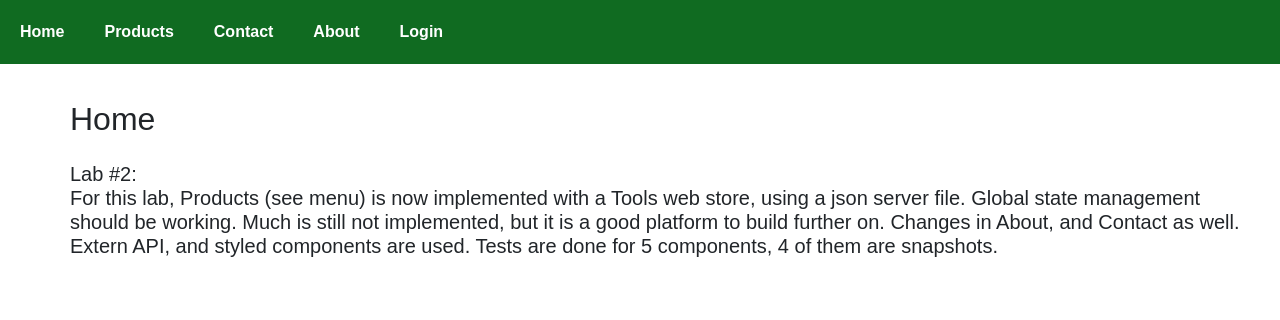
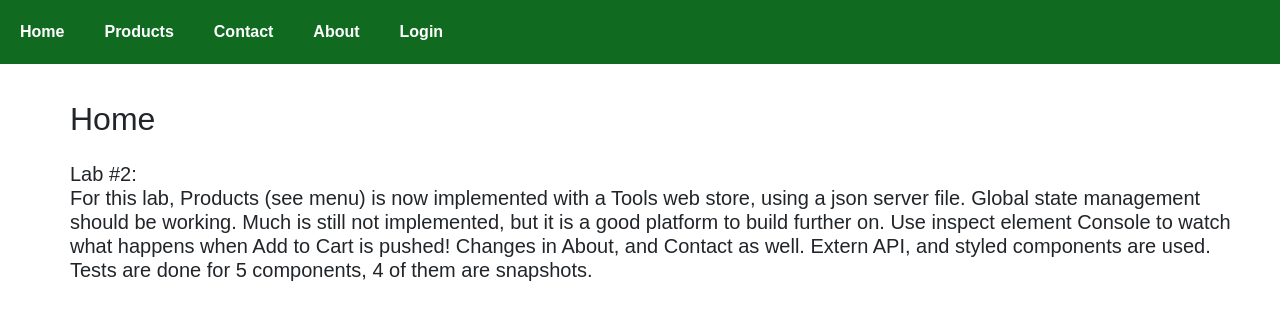
Before and after one commit to PerraJ60/react_route, a React (Create React App) app: page / in a window 1280 px wide. Shown: the top 320 px of the page. Built offline with nearby package versions, Linux system fonts and the light colour scheme; data requests are answered from the project's data file.

Commit message:
adding more info

```diff
--- a/src/App.js
+++ b/src/App.js
@@ -4,6 +4,7 @@ For this lab, Products (see menu) is now implemented with a Tools web store, usi
 json server file.
 Global state management should be working.
 Much is still not implemented, but it is a good platform to build further on.
+Use inspect element Console to watch what happens when Add to Cart is pushed!
 Changes in About, and Contact as well. Extern API, and styled components are used.
 Tests are done for 5 components, 4 of them are snapshots.
 ===================================================================================*/
--- a/src/components/Home.js
+++ b/src/components/Home.js
@@ -11,8 +11,10 @@ function Home () {
           json server file.
           Global state management should be working.
           Much is still not implemented, but it is a good platform to build further on.
+          Use inspect element Console to watch what happens when Add to Cart is pushed!
           Changes in About, and Contact as well. Extern API, and styled components are used.
           Tests are done for 5 components, 4 of them are snapshots.
+
         </p>
       </h5>
     </div>
```
